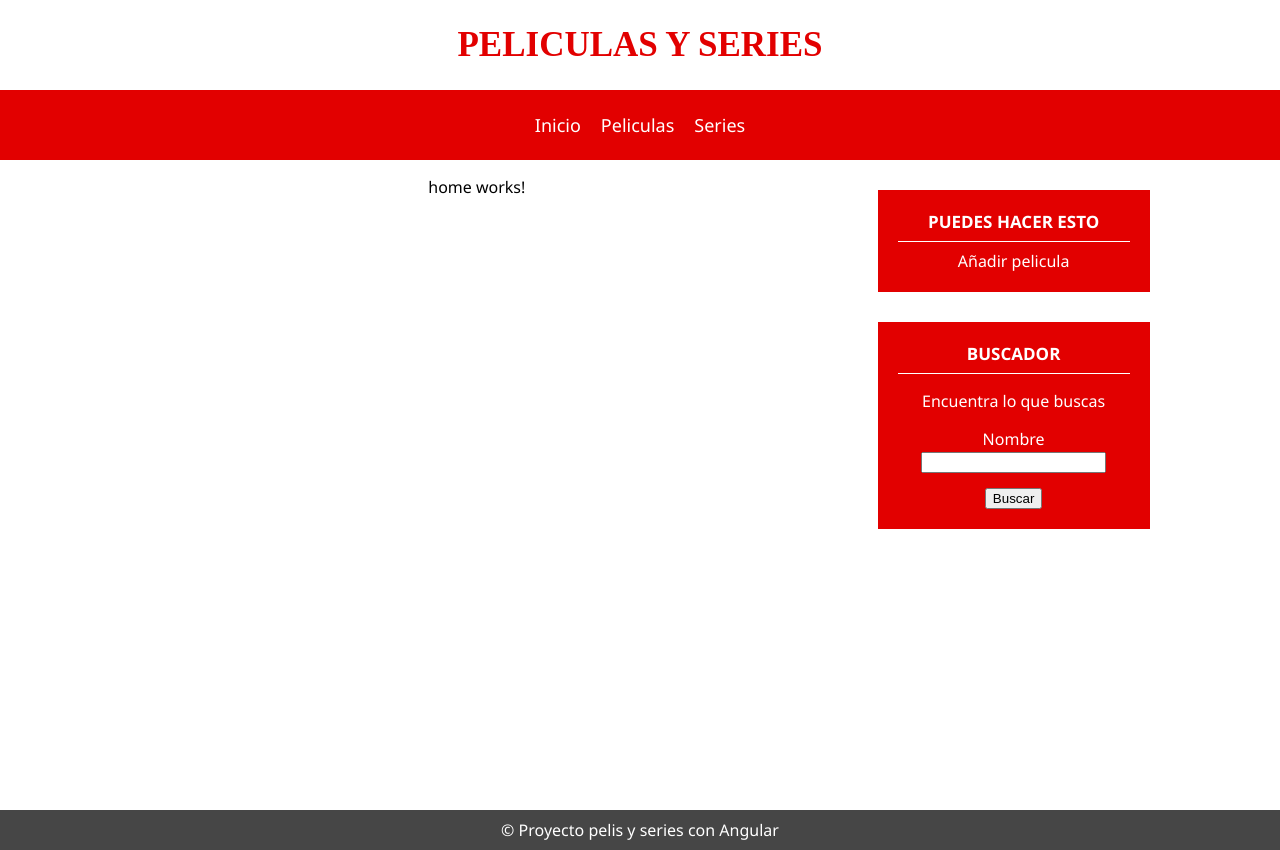
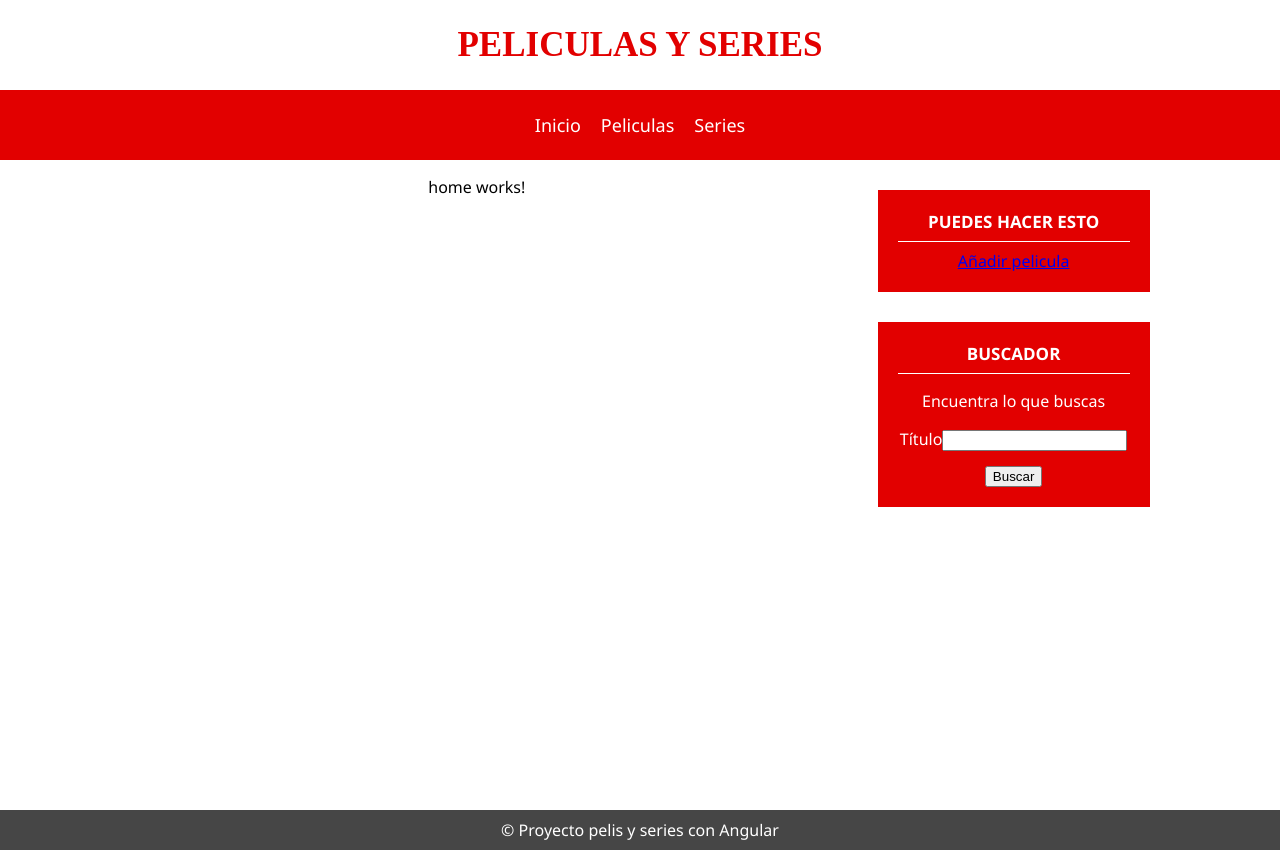
Before and after one commit to Gusy3/angular-pelis-series, an Angular app in the folder PelisySeries/: page / in a window 1280 px wide. Built offline with nearby package versions, Linux system fonts and the light colour scheme.

Commit message:
Añadido enlaces a componentes film-new y search

```diff
--- a/PelisySeries/src/app/components/sidebar/sidebar.component.html
+++ b/PelisySeries/src/app/components/sidebar/sidebar.component.html
@@ -2,17 +2,17 @@
 
     <div id="nav-blog" class="sidebar-item">
         <h3>Puedes hacer esto</h3>
-        <a class="btn btn-success">Añadir pelicula</a>
+        <a class="btn btn-success" [routerLink]="['/crear-pelicula']">Añadir pelicula</a>
     </div>
 
     <div id="search" class="sidebar-item">
         <h3>Buscador</h3>
         <p>Encuentra lo que buscas</p>
 
-        <form>
+        <form #searchForm="ngForm" (ngSubmit)="goSearch()">
             <div class="form-group">
-                <label for="title">Nombre</label>
-                <input type="text" name="nombre" />
+                <label for="title">Título</label>
+                <input type="text" [(ngModel)]="title" name="title" />
             </div>
             <input type="submit" name="submit" value="Buscar" class="btn btn-success"/>
         </form>
--- a/PelisySeries/src/app/components/sidebar/sidebar.component.ts
+++ b/PelisySeries/src/app/components/sidebar/sidebar.component.ts
@@ -1,15 +1,28 @@
 import { Component, OnInit } from '@angular/core';
+import { Router } from '@angular/router';
 
 @Component({
   selector: 'app-sidebar',
   templateUrl: './sidebar.component.html',
   styleUrls: ['./sidebar.component.css']
 })
-export class SidebarComponent implements OnInit {
+export class SidebarComponent implements OnInit{
 
-  constructor() { }
+  public title: string;
+
+  constructor(
+    private _router: Router
+  ){
+    this.title = '';
+  }
 
   ngOnInit(): void {
   }
 
+  goSearch(){
+
+    this._router.navigate(['/buscar', this.title]);
+
+  }
+
 }
```
